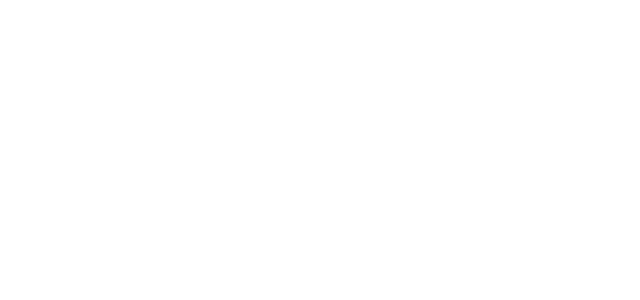
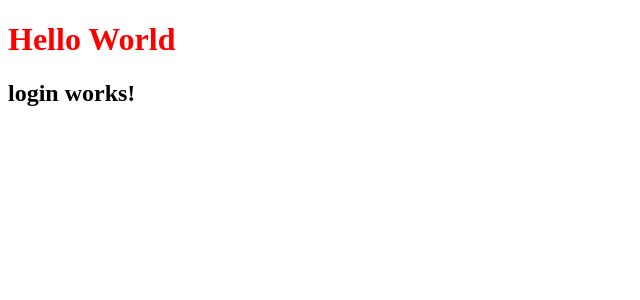
Before and after one commit to rohitranjan753/AngularTut, an Angular app in the folder blog/: page / in a window 1280 px wide. Shown: the top 300 px of the page, without its empty margins (0-640 px from the left). Built offline with nearby package versions, Linux system fonts and the light colour scheme.

Commit message:
major change

```diff
--- a/blog/src/app/app.component.css
+++ b/blog/src/app/app.component.css
@@ -0,0 +1,3 @@
+.heading{
+    color: red;
+}
--- a/blog/src/app/app.component.html
+++ b/blog/src/app/app.component.html
@@ -53,3 +53,6 @@
 <!-- -------------------------------------------------- -->
 
 <!-- LEC 14 -->
+
+<h1 class="heading">Hello World</h1>
+<app-login></app-login>
--- a/blog/src/app/app.module.ts
+++ b/blog/src/app/app.module.ts
@@ -3,17 +3,18 @@
 
 import { AppRoutingModule } from './app-routing.module';
 import { AppComponent } from './app.component';
-import {UserAuthModule} from './user-auth/user-auth.module'
+import { LoginComponent } from './login/login.component'
 
 @NgModule({
   declarations: [
     AppComponent,
+    LoginComponent,
 
   ],
   imports: [
     BrowserModule,
     AppRoutingModule,
-    UserAuthModule
+
   ],
   providers: [],
   bootstrap: [AppComponent]
--- /dev/null
+++ b/blog/src/app/login/login.component.html
@@ -0,0 +1 @@
+<h2 class="heading">login works!</h2>
--- a/blog/src/app/user-auth/login/login.component.html
+++ /dev/null
@@ -1 +0,0 @@
-<p>login works!</p>
```
Also changed, not shown: blog/src/app/user-auth/user-auth.module.ts (deleted, +0 -18 lines), blog/src/app/login/login.component.css (added), blog/src/app/login/login.component.ts (renamed from blog/src/app/user-auth/login/login.component.ts), 1 other file (tests, documents, lock files or other folders).
